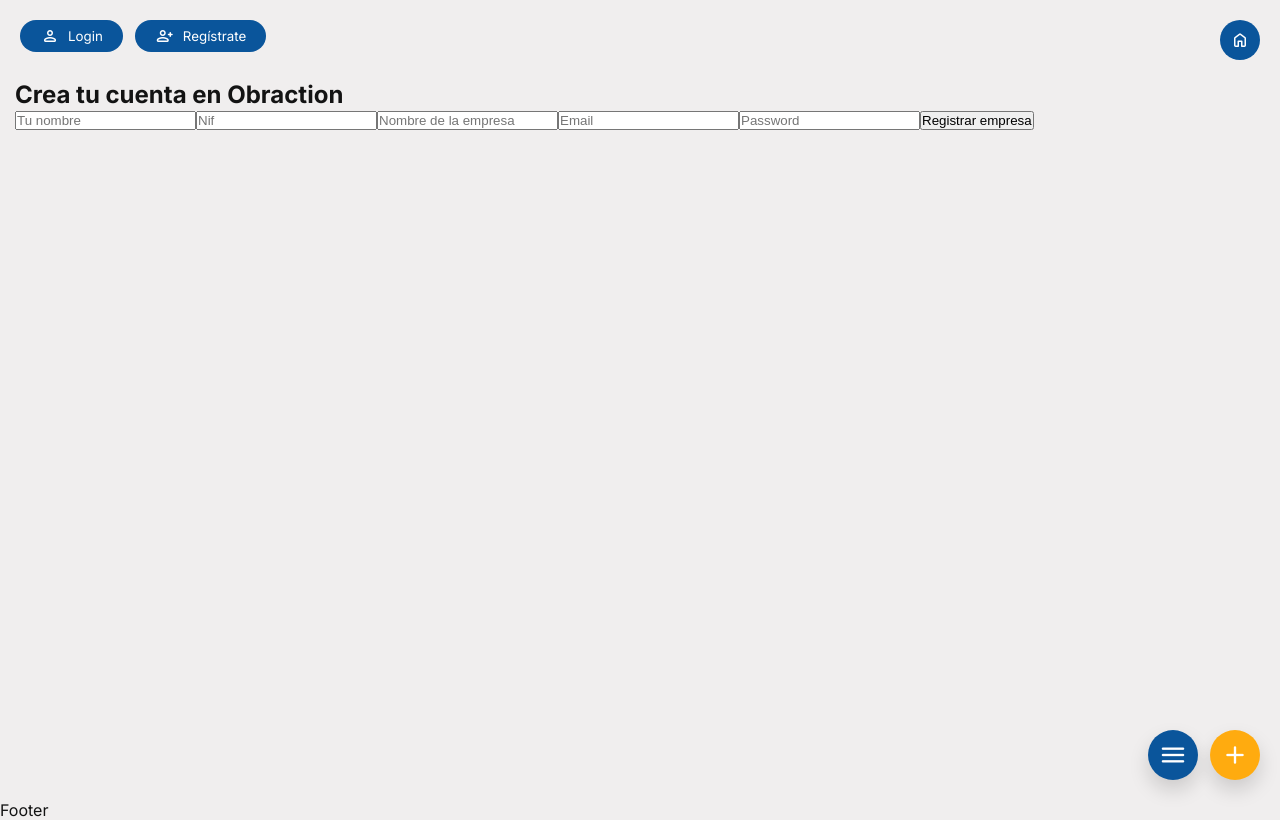
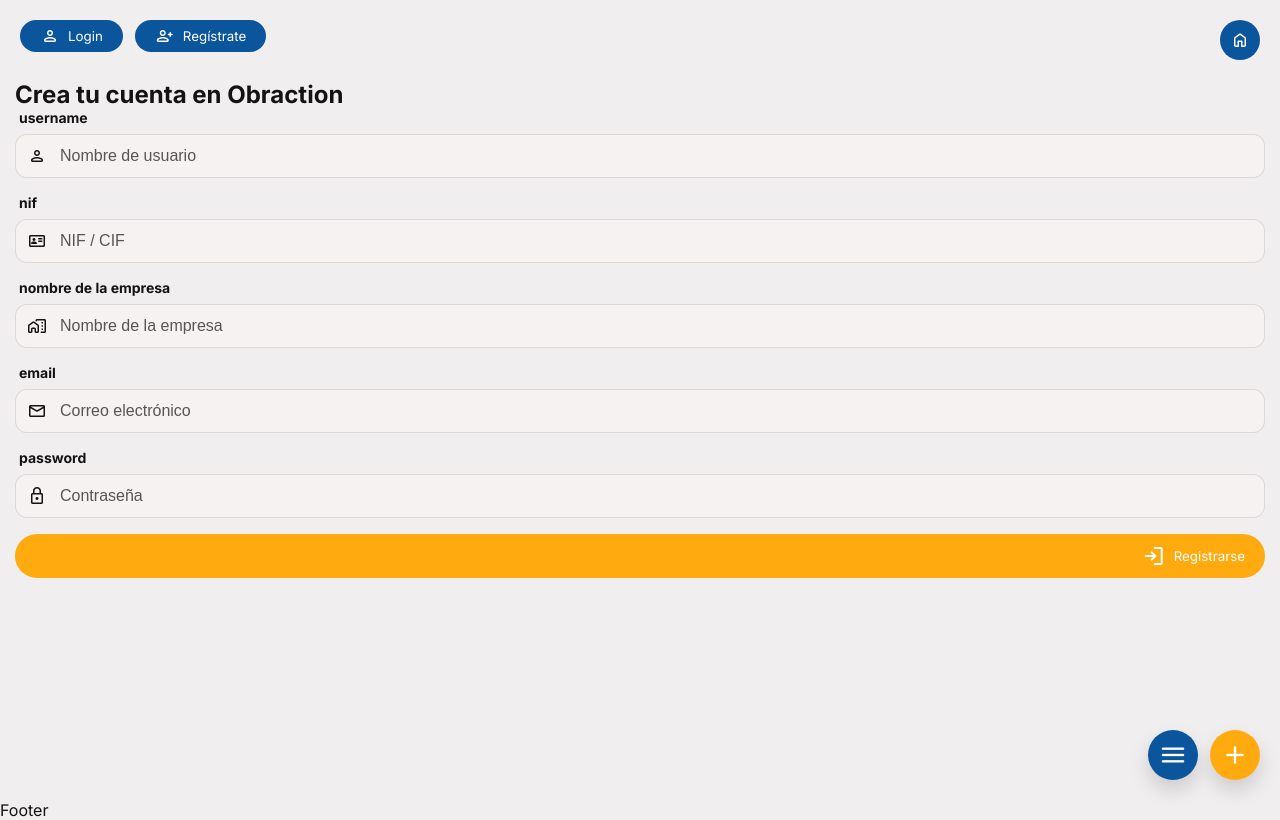
Before and after one commit to angeland-ou/obraction, a React (Vite) app: page /register in a window 1280 px wide. Built offline with nearby package versions, Linux system fonts and the light colour scheme; no server answers; a web font is replaced by a local one.

Commit message:
style: add basic register style

```diff
--- a/src/pages/Register.jsx
+++ b/src/pages/Register.jsx
@@ -1,6 +1,8 @@
 import { useState } from 'react';
 import { useNavigate } from 'react-router-dom';
 import { register } from '../api/auth';
+import Input from '../components/Input';
+import Button from '../components/Button';
 
 const RegisterPage = () => {
     const [formData, setFormData] = useState({
@@ -44,13 +46,59 @@
             <h2>Crea tu cuenta en Obraction</h2>
             {error && <p style={{ color: 'red' }}>{error}</p>}
 
-            <input name="username" placeholder="Tu nombre" onChange={handleChange} />
-            <input name="nif" placeholder="Nif" onChange={handleChange} />
-            <input name="tenantName" placeholder="Nombre de la empresa" onChange={handleChange} />
-            <input name="email" type="email" placeholder="Email" onChange={handleChange} />
-            <input name="password" type="password" placeholder="Password" onChange={handleChange} />
+            <Input
+                name="username"
+                label="username"
+                icon="person"
+                type="text"
+                placeholder="Nombre de usuario"
+                onChange={handleChange}
+            />
 
-            <button type="submit">Registrar empresa</button>
+            <Input
+                name="nif"
+                label="nif"
+                icon="id_card"
+                type="text"
+                placeholder="NIF / CIF"
+                onChange={handleChange}
+            />
+
+            <Input
+                name="tenantName"
+                label="nombre de la empresa"
+                icon="home_work"
+                type="text"
+                placeholder="Nombre de la empresa"
+                onChange={handleChange}
+            />
+
+            <Input
+                name="email"
+                label="email"
+                icon="mail"
+                type="email"
+                placeholder="Correo electrónico"
+                onChange={handleChange}
+            />
+
+            <Input
+                name="password"
+                label="password"
+                icon="lock"
+                type="password"
+                placeholder="Contraseña"
+                onChange={handleChange}
+            />
+
+            <Button
+                size = "md"
+                className="right"
+                type="submit"
+                layout="icon-text-button"
+                icon="login"
+                label="Registrarse"
+                />
         </form>
     );
 };
```
